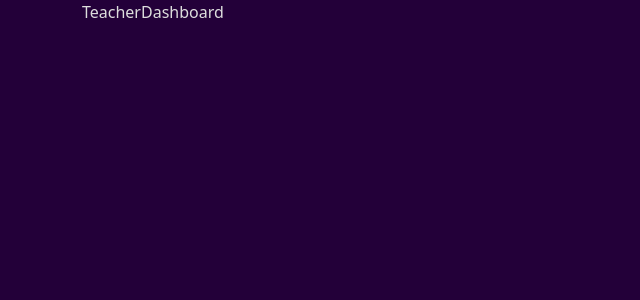
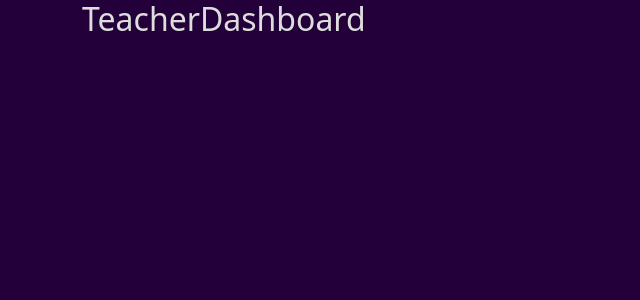
Before and after one commit to praiseGit34/Social-Impact-Project, a React (Vite) app in the folder frontend/: page /teacher-dashboard in a window 1280 px wide. Shown: the top 300 px of the page, without its empty margins (0-640 px from the left). Built offline with nearby package versions, Linux system fonts and the light colour scheme.

Commit message:
update teacher dashboard

```diff
--- a/frontend/src/Components/Login/Login.jsx
+++ b/frontend/src/Components/Login/Login.jsx
@@ -1,5 +1,5 @@
 import axios from 'axios';
-import React, { useState } from 'react';
+import { useState } from 'react';
 import { toast } from 'react-toastify';
 import { FormGroup, Input, Label, Button, Row, Col } from 'reactstrap';
 import { Link } from 'react-router-dom';
@@ -34,7 +34,7 @@ const Login = () => {
           });
 
           setUser(initialUser);
-          navigate('student-dashboard');
+          navigate('/student-dashboard');
         }
       }
     } catch (error) {
--- a/frontend/src/Components/Pages/TeacherDashboard.jsx
+++ b/frontend/src/Components/Pages/TeacherDashboard.jsx
@@ -1,9 +1,11 @@
-import React from 'react'
+import React from 'react';
 
 const TeacherDashboard = () => {
   return (
-    <div>TeacherDashboard</div>
-  )
-}
+    <div>
+      <h2>TeacherDashboard</h2>
+    </div>
+  );
+};
 
-export default TeacherDashboard
+export default TeacherDashboard;
--- a/frontend/src/Components/Registration/Register.jsx
+++ b/frontend/src/Components/Registration/Register.jsx
@@ -51,6 +51,7 @@ const Registration = () => {
               value={user.username}
               onChange={handleUserChange}
               placeholder="Enter your full name"
+              required
             />
           </FormGroup>
 
@@ -63,6 +64,7 @@ const Registration = () => {
               value={user.email}
               onChange={handleUserChange}
               placeholder="Enter Email"
+              required
             />
           </FormGroup>
 
@@ -75,6 +77,7 @@ const Registration = () => {
               value={user.password}
               onChange={handleUserChange}
               placeholder="Enter Password"
+              required
             />
           </FormGroup>
 
```
